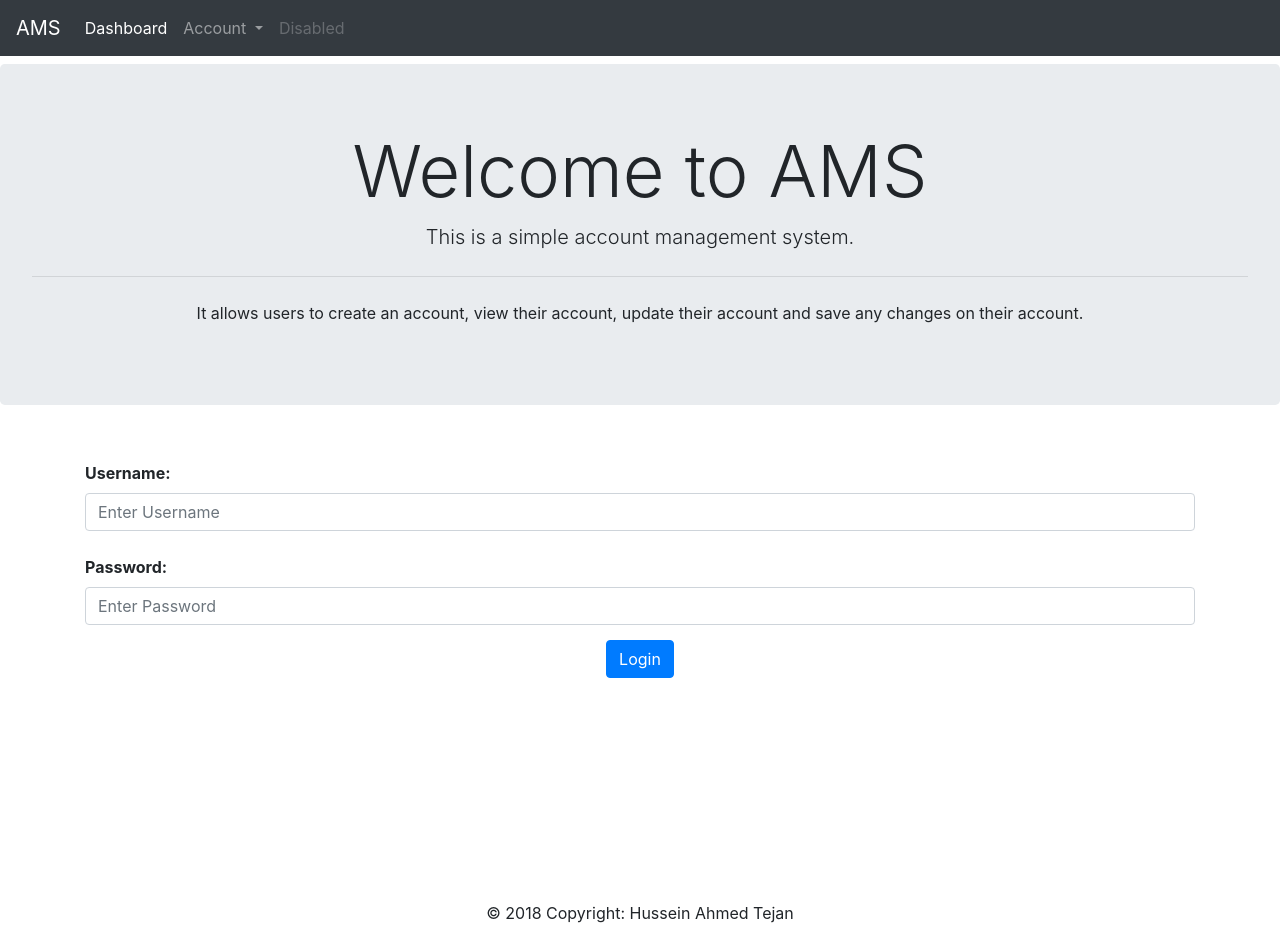
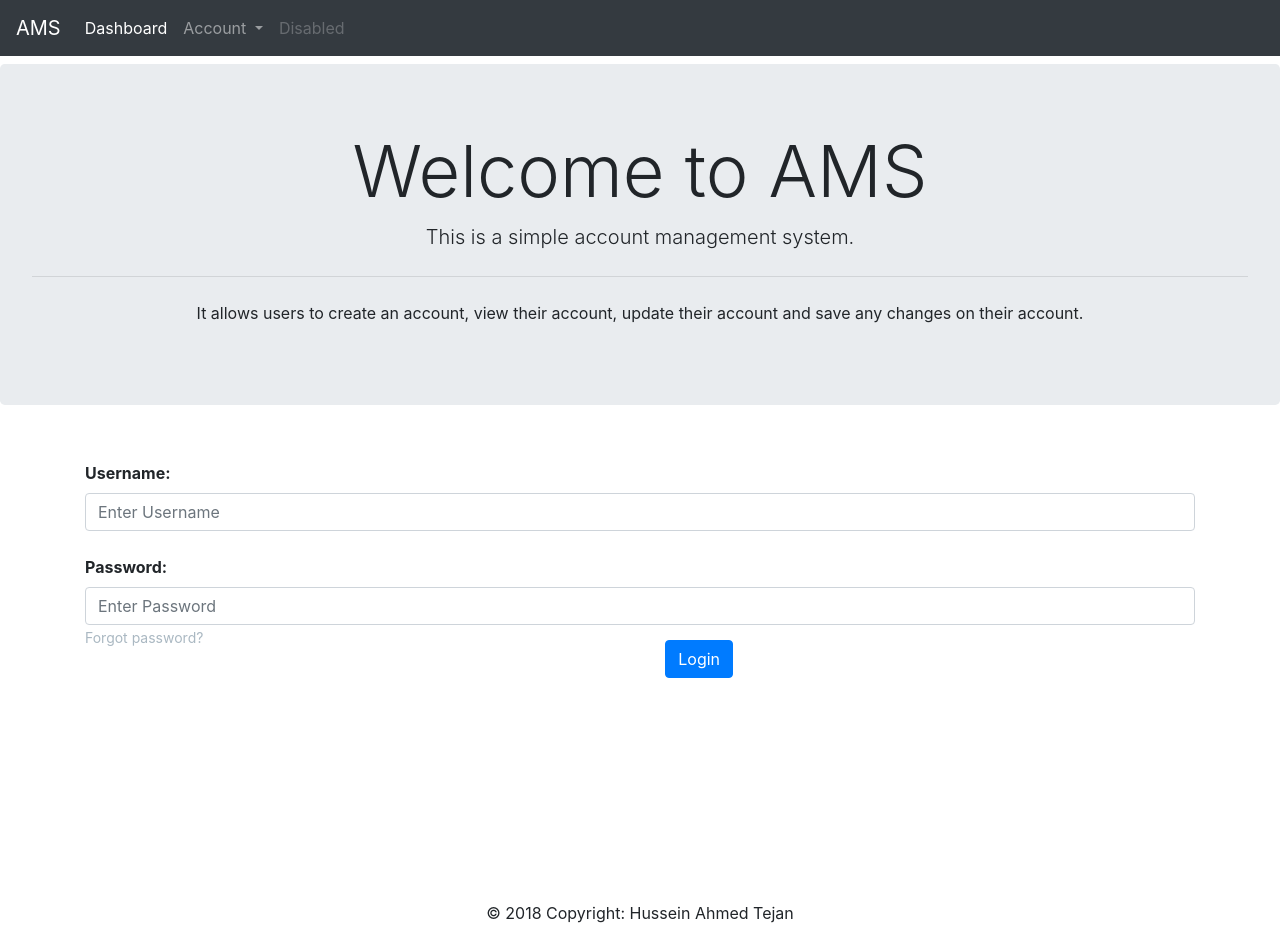
Before and after one commit to tejanhu/QaAMS, a React (Create React App) app in the folder spring-and-react-AMS/frontend/: page / in a window 1280 px wide. Built offline with nearby package versions, Linux system fonts and the light colour scheme.

Commit message:
added some functionality to login form - 'Forgot password?'

```diff
--- a/spring-and-react-AMS/frontend/src/App.css
+++ b/spring-and-react-AMS/frontend/src/App.css
@@ -31,6 +31,17 @@
   margin: 15px;
 }
 
+.forgot-psw{
+  float: left;
+}
+
+.forgot-psw a{
+  color: #aab8c2;
+  font-size: 14px;
+  background: transparent;
+}
+
+
 
 
 @keyframes App-logo-spin {
--- a/spring-and-react-AMS/frontend/src/components/home.js
+++ b/spring-and-react-AMS/frontend/src/components/home.js
@@ -10,6 +10,9 @@ class Home extends Component{
                             <input type="text" class="form-control" id="uname" ref="uname" placeholder="Enter Username" required/>
                             <label for="psw" className="cred"><br/>Password:<br/></label>
                             <input type="password" class="form-control" id="psw" ref="psw" placeholder="Enter Password" required/>
+                            <div class="forgot-psw">
+                                <a class="forgot" href="/">Forgot password?</a>
+                            </div>
                             <button type="submit" class="btn btn-primary" role="button" id="login-btn" onClick={this.viewDashboard}>Login</button>
                          </div>
                 </form>
```
Also changed, not shown: spring-and-react-AMS/frontend/src/App.js (indentation only).
